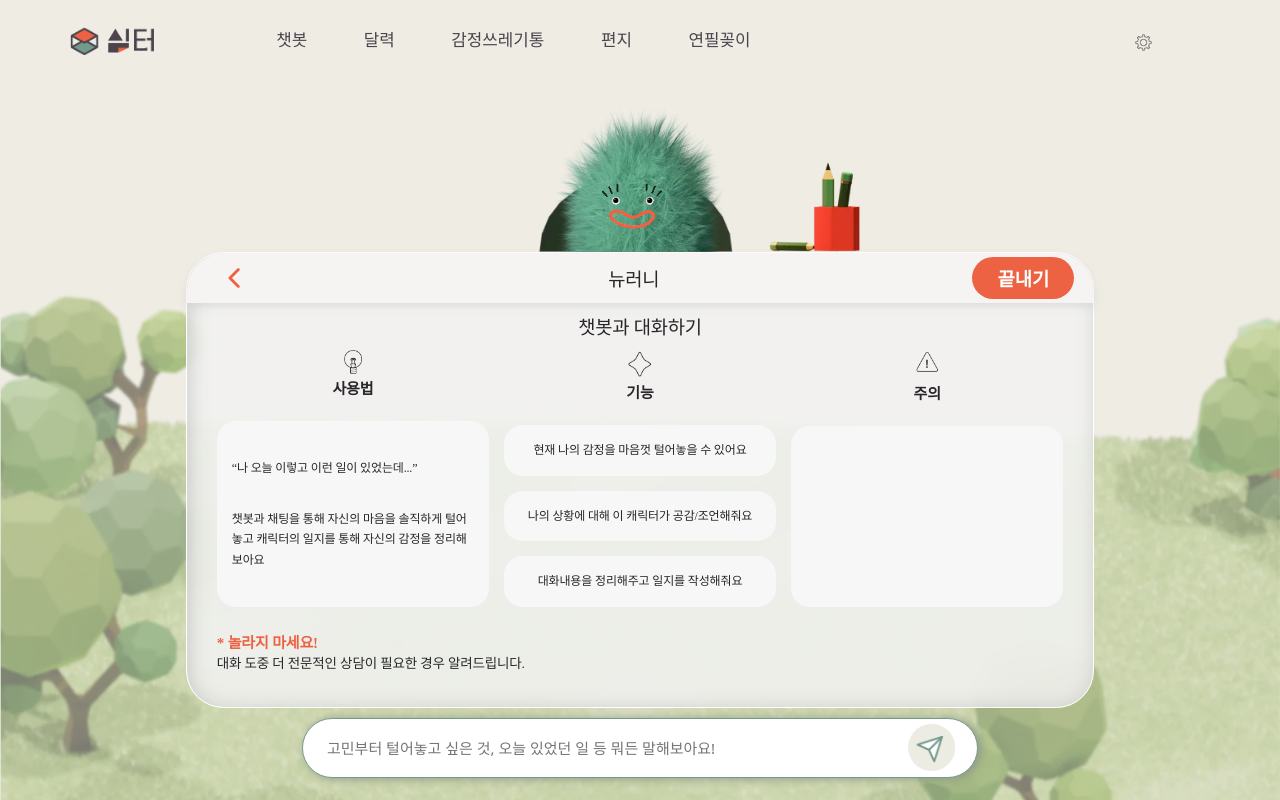
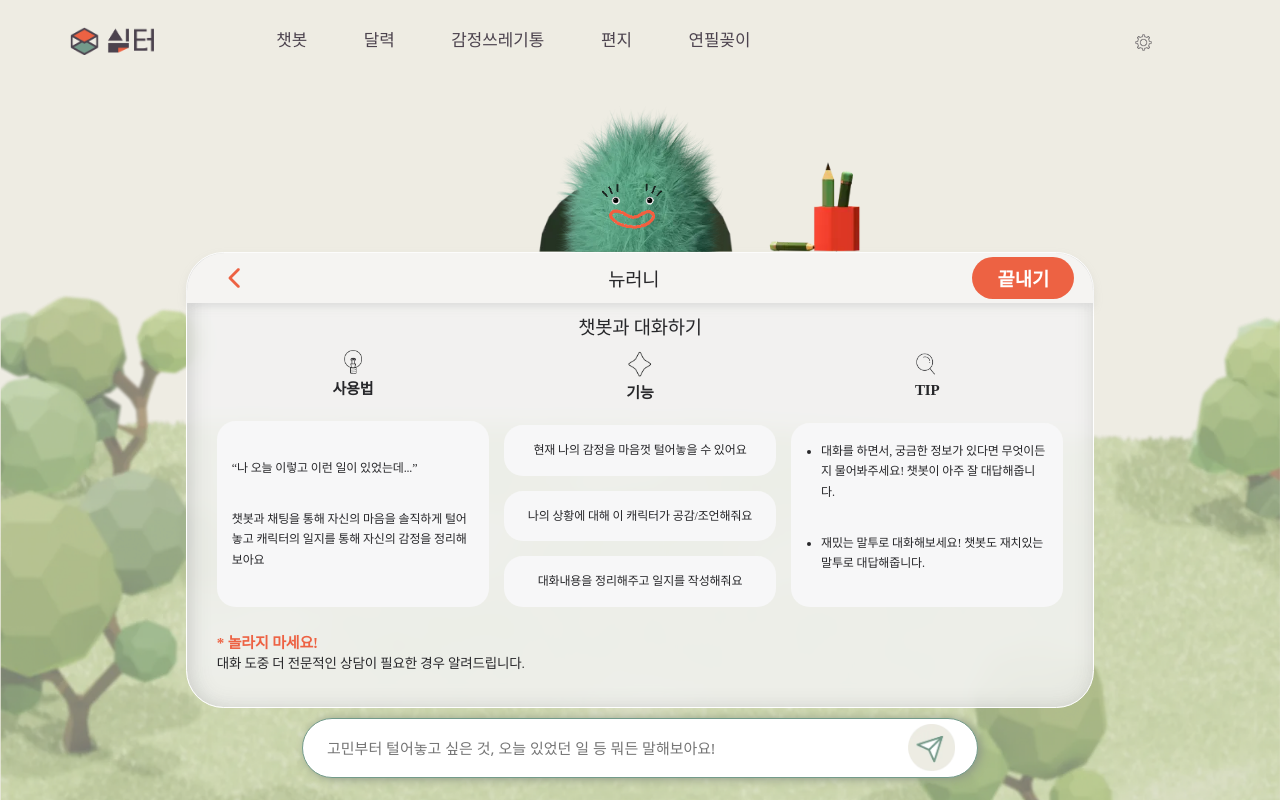
Before and after one commit to git1uv/client, a React (Create React App) app: page /chatbot in a window 1280 px wide. Built offline with nearby package versions, Linux system fonts and the light colour scheme; no server answers.

Commit message:
design: warning -> tip으로 변경

```diff
--- a/src/components/Chatbot/Browser/ChatbotInfo/ChatbotInfo.jsx
+++ b/src/components/Chatbot/Browser/ChatbotInfo/ChatbotInfo.jsx
@@ -2,7 +2,7 @@ import React from 'react'
 import * as S from './ChatbotInfo.style'
 import howto from '../../../../assets/chatbot/chatStart/howto.png.webp'
 import func from '../../../../assets/chatbot/chatStart/function.png.webp'
-import warning from '../../../../assets/chatbot/chatStart/warning.png.webp'
+import tip from '../../../../assets/chatbot/chatStart/tip.webp'
 
 export default function ChatbotInfo() {
   return (
@@ -34,10 +34,17 @@ export default function ChatbotInfo() {
       </S.Infos>
       <S.Infos id='warning'>
         <S.IconBox id='warning'>
-          <img src={warning} alt='icon' />
-          <h2>주의</h2>
+          <img src={tip} alt='icon' />
+          <h2>TIP</h2>
         </S.IconBox>
-        <S.Info></S.Info>
+        <S.Info>
+          <ul>
+            <li>대화를 하면서, 궁금한 정보가 있다면 무엇이든지 물어봐주세요! 챗봇이 아주 잘 대답해줍니다.</li>
+          </ul>
+          <ul>
+            <li>재밌는 말투로 대화해보세요! 챗봇도 재치있는 말투로 대답해줍니다.</li>
+          </ul>
+        </S.Info>
       </S.Infos>
     </S.InfoBox>
   )
--- a/src/components/Chatbot/Browser/ChatbotInfo/ChatbotInfo.style.js
+++ b/src/components/Chatbot/Browser/ChatbotInfo/ChatbotInfo.style.js
@@ -77,4 +77,18 @@ export const Info = styled.div`
 
         text-align: ${({ id }) => id === 'func' ? 'center' : null};
     }
+    li {
+        margin: 0.5rem 1rem 0.5rem 0;
+        color: #27272A;
+
+        font-family: Pretendard;
+        font-size: 1rem;
+        @media (max-width: 1470px) {
+            font-size: 0.8rem;
+        }
+        font-weight: 300;
+        line-height: 1.375rem;
+        letter-spacing: -0.01rem;
+        text-align: ${({ id }) => id === 'func' ? 'center' : null};
+    }
 `
```
Also changed, not shown: src/assets/chatbot/chatStart/tip.webp (added).
